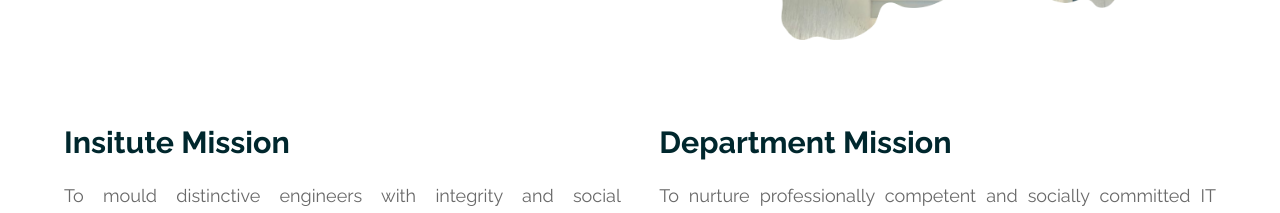
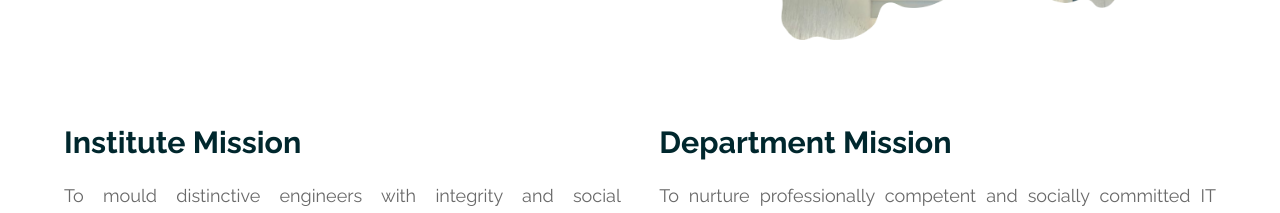
Before and after one commit to AbhishekNSanthosh/ncipetc24, a Next.js app: page / in a window 1280 px wide. Shown: the part 2280-2493 px from the top of the page. Built offline with nearby package versions, Linux system fonts and the light colour scheme.

Commit message:
feat:not-found

```diff
--- a/src/widgets/AboutUs/view.jsx
+++ b/src/widgets/AboutUs/view.jsx
@@ -29,7 +29,7 @@ export default function AboutUs() {
             <div className={styles.col}>
               <div className={styles.missionRow}>
                 <div className={styles.missionTitle}>
-                  <span className={styles.title}>Insitute Mission</span>
+                  <span className={styles.title}>Institute Mission</span>
                 </div>
                 <div className={styles.missionRow}>
                   <div className={styles.missionTitle}>
```
